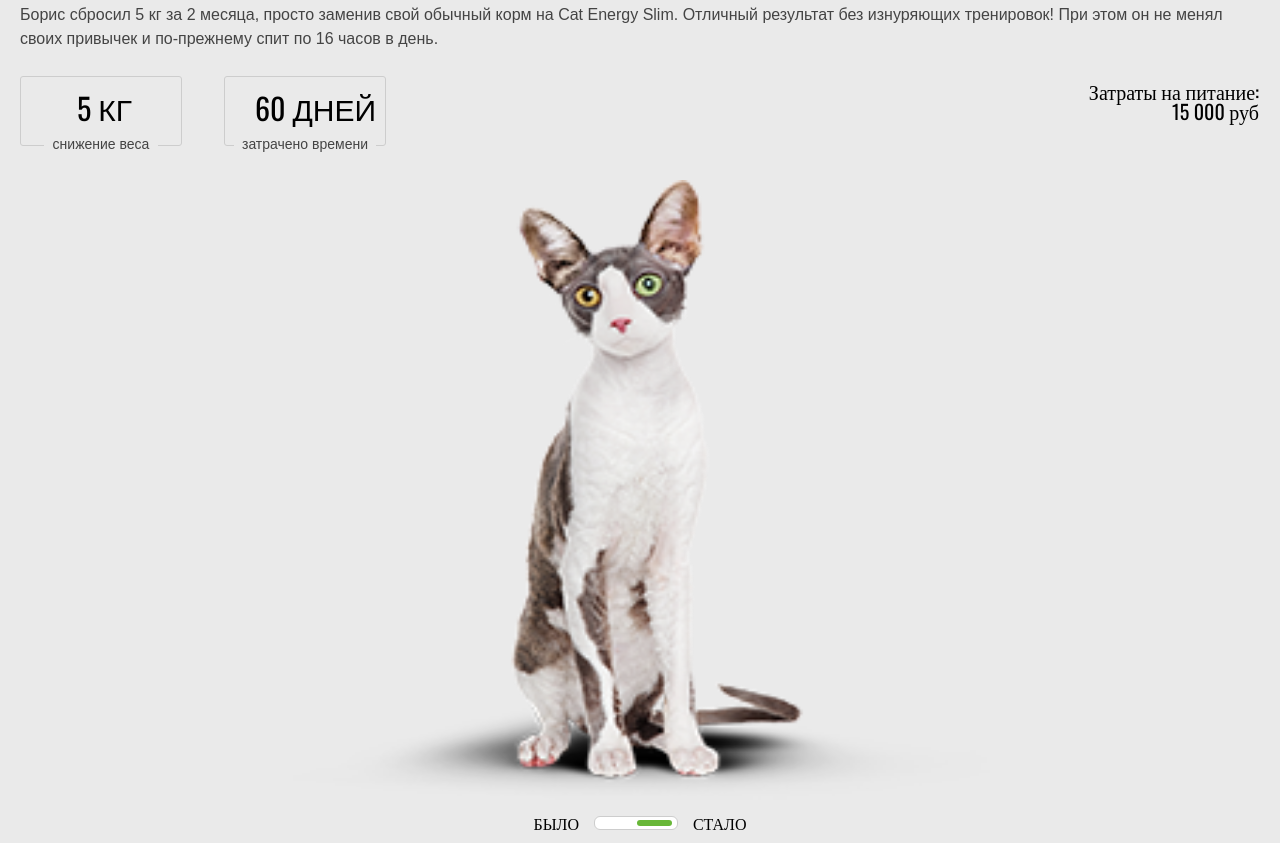
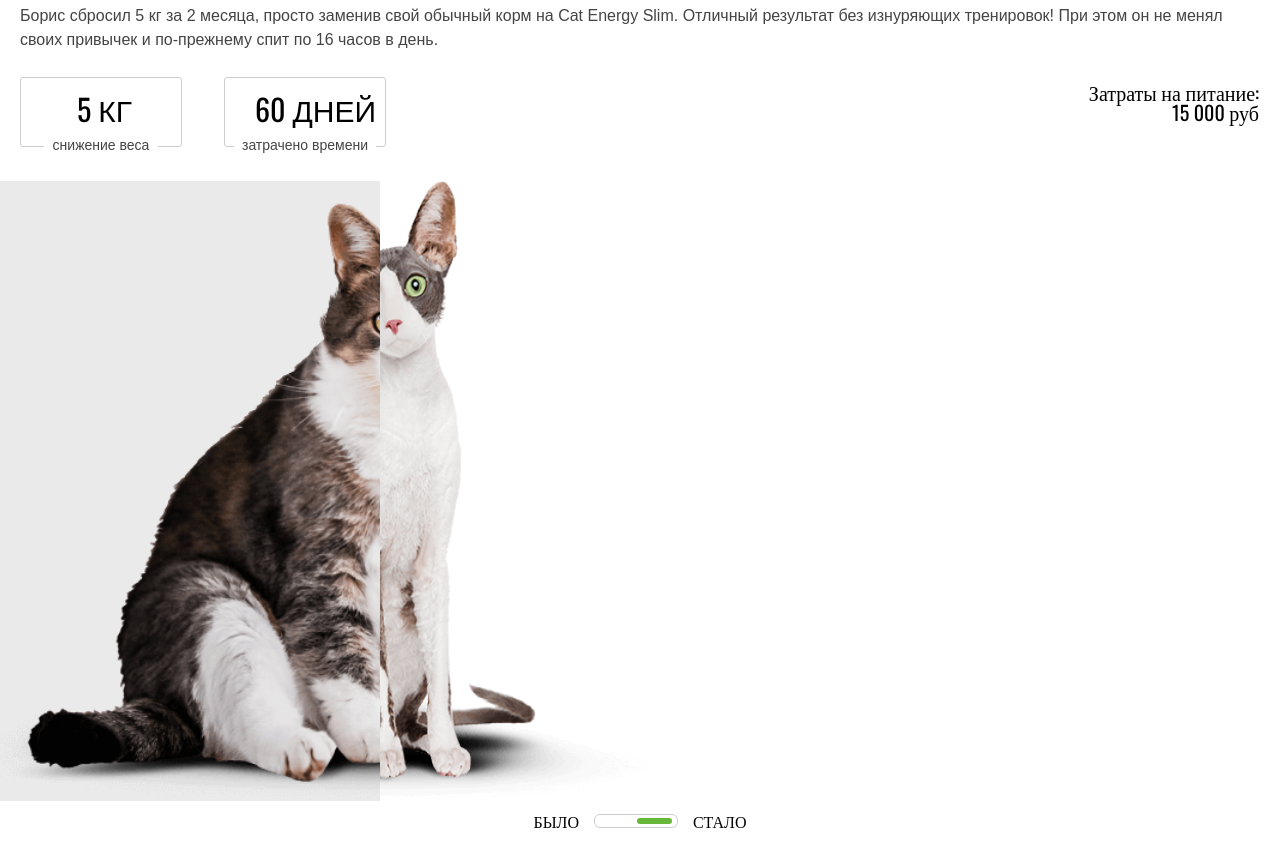
Before and after one commit to Alex-blbl/CatE, a plain HTML site: page index.html in a window 1280 px wide. Shown: the part 2216-3062 px from the top of the page. Drawn offline with nearby package versions, Linux system fonts and the light colour scheme; files that its build step writes are made by us from their sources.

Commit message:
start slider  width:

```diff
--- a/assets/sass/blocks/live-example.scss
+++ b/assets/sass/blocks/live-example.scss
@@ -2,6 +2,12 @@
     padding-top: 27px;
 
     background-color: #eaeaea;
+
+    @media(min-width: $tablet) {
+        background-color: #fff;
+
+        border-top: 1px solid #e6e6e6;
+    }
 }
 
 .live-example__title {
@@ -136,6 +142,8 @@
         @media(min-width: $tablet) {
             left: 23px;
             top: 60px;
+
+            background-color: #fff;
         }
     }
 
@@ -152,6 +160,8 @@
 
             left: 9px;
             top: 60px;
+
+            background-color: #fff;
         }
     }
 }
--- a/assets/sass/blocks/slider.scss
+++ b/assets/sass/blocks/slider.scss
@@ -10,6 +10,13 @@
     margin-left: auto;
     margin-right: auto;
     list-style: none;
+
+    @media(min-width: $tablet) {
+        position: relative;
+        width: 708px;
+
+        margin-left: 0px;
+    }
 }
 
 .slider__item {
@@ -18,14 +25,44 @@
     &--active {
         display: block;
     }
-}
 
-.slider__img {
     @media(min-width: $tablet) {
+        display: block;
+
         width: 708px;
         height: 620px;
     }
 }
+
+.slide-before {
+    @media(min-width: $tablet) {
+        position: absolute;
+        z-index: 1;
+        left: -20px;
+
+        width: 400px;
+        height: 620px;
+        object-fit: cover;
+        object-position: left;
+
+        background-color: #eaeaea;
+    }
+}
+
+.slide-after {
+    @media(min-width: $tablet) {
+        position: absolute;
+        left: 18px;
+        z-index: 0;
+
+        height: 620px;
+        width: 100%;
+        //object-fit: cover;
+        //object-position: right;
+    }
+}
+
+
 
 .slider__buttons {
     display: flex;
--- a/index.html
+++ b/index.html
@@ -154,10 +154,18 @@
                 <div class="live-example__slider slider">
                     <ul class="slider__list">
                         <li class="slider__item">
-                            <img class="slider__img slide-before" src="assets/img/before-mobile.png" alt="" width="311" height="232">
+                            <picture>
+                                <source media="(min-width: 768px)" srcset="assets/img/before@1x.png">
+                                <img class="slider__img slide-before" src="assets/img/before-mobile.png" alt="">
+                            </picture>
+
                         </li>
                         <li class="slider__item slide-after slider__item--active">
-                            <img class="slider__img slide-after" src="assets/img/after-mobile.png" alt="" width="251" height="240">
+                            <picture>
+                                <source media="(min-width: 768px)" srcset="assets/img/after@1x.png">
+                                <img class="slider__img slide-after" src="assets/img/after-mobile.png" alt="">
+                            </picture>
+
                         </li>
                     </ul>
 
```
Also changed, not shown: assets/img/after@1x.png (added), assets/img/before@1x.png (added).
